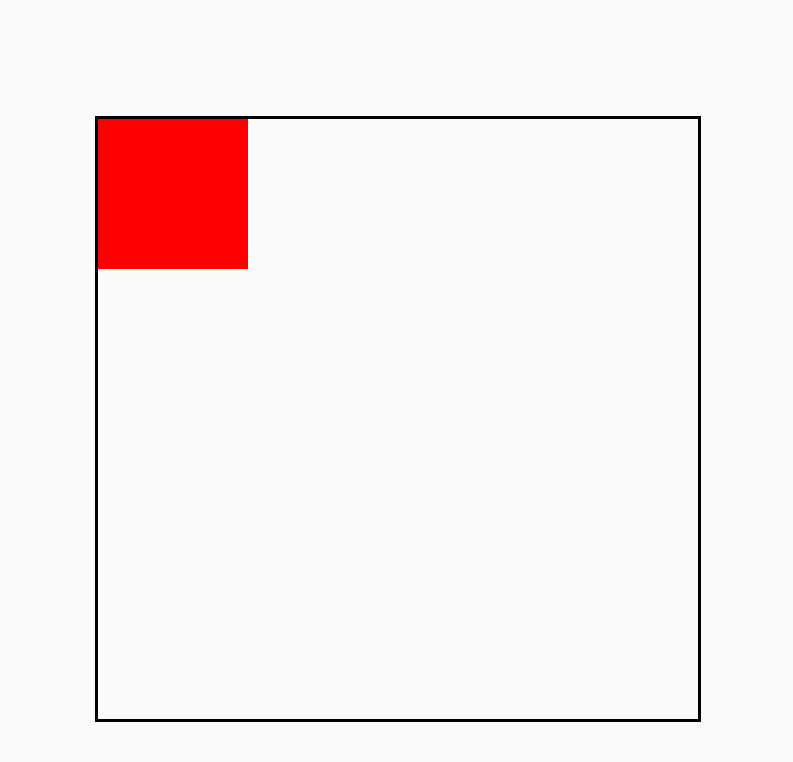
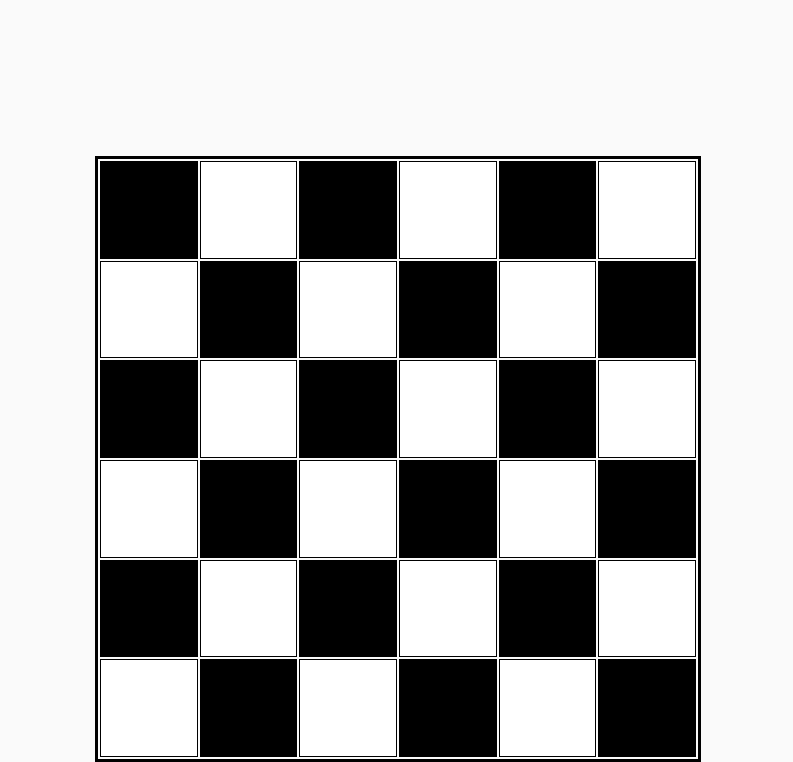
Before and after one commit to MB25/OdinProjectJS, a plain HTML site: page index.html in a window 1280 px wide. Shown: the part 61-823 px from the top of the page, without its empty margins (242-1035 px from the left). Before the commit the page ends 800 px from the top, so only its background shows below. Drawn offline with nearby package versions, Linux system fonts and the light colour scheme.

Commit message:
tiles work, also with color

```diff
--- a/index.html
+++ b/index.html
@@ -3,12 +3,15 @@
 <head>
   	<title>Play with Tiles</title>
   	<link href="style.css" type="text/css" rel="stylesheet">
-	<script type = "javascript" href="myScript.js"></script>
+<script type="text/javascript" src="http://code.jquery.com/jquery-1.7.1.min.js"></script>
+	<script src="myScript.js" type="text/javascript"></script>
 </head>
 <body>
 	<h1>Welcome to the most fun you will ever have with tiles!</h1>
 	<div class ="grid">
-		<div class ="tile"></div>
+		<div class="tile"></div>
+	</div>
+	<div height = "200px">
 	</div>
 
 </body>
--- a/myScript.js
+++ b/myScript.js
@@ -0,0 +1,24 @@
+$(document).ready(function() {
+	draw(6);
+
+});
+
+function draw(n){
+	var m = n;
+	var html = "<table>";
+	for(var i = 0; i<n; i++){
+		html += "<tr>";
+		for(var j = 0; j<m;j++){
+			if((i%2==0 && j%2==0) || (i%2==1 && j%2==1)) {
+				html+= "<td bgcolor = 'black'></td>";
+			}
+			if((i%2==1 && j%2==0) || (i%2==0 && j%2==1)){
+				html+= "<td bgcolor = 'white'></td>";
+			}
+		}
+		html+= "</tr>";
+	}
+	html += "</table>";
+	$(".grid").append(html);
+	console.log(html);
+};
--- a/style.css
+++ b/style.css
@@ -7,25 +7,42 @@ body {
 h1 {
 	text-align: center;
 	color: rgb(0,100,200);
+	bottom: 20%;
 	clear: both;
 }
 
 .grid {
+	clear: both;
 	width: 600px;
 	height: 600px;
 	border: 3px rgb(0,0,0) solid;
 	font-family: Helvetica, sans;
 	font-size: 30px;
-	color= blue;
-	position: fixed;
-  	top: 60%;
+	color: blue;
+	position: absolute;
+  	top: 65%;
   	left: 50%;
   	/* bring your own prefixes */
   	transform: translate(-50%, -50%);
+}
+table{
+	position = center;
+	width: 600px;
+	height: 600px;
+}
+
+td, tr{
+	border: 1px solid black;
 }
 
 .tile {
 	width: 150px;
 	height: 150px;
+	position: relative;
+  	top: 0%;
+  	left: 0%;
+	float: right;
+	border: 3px rgb(0,0,0) solid;
 	background-color: red;
+	display: none;
 }
```
